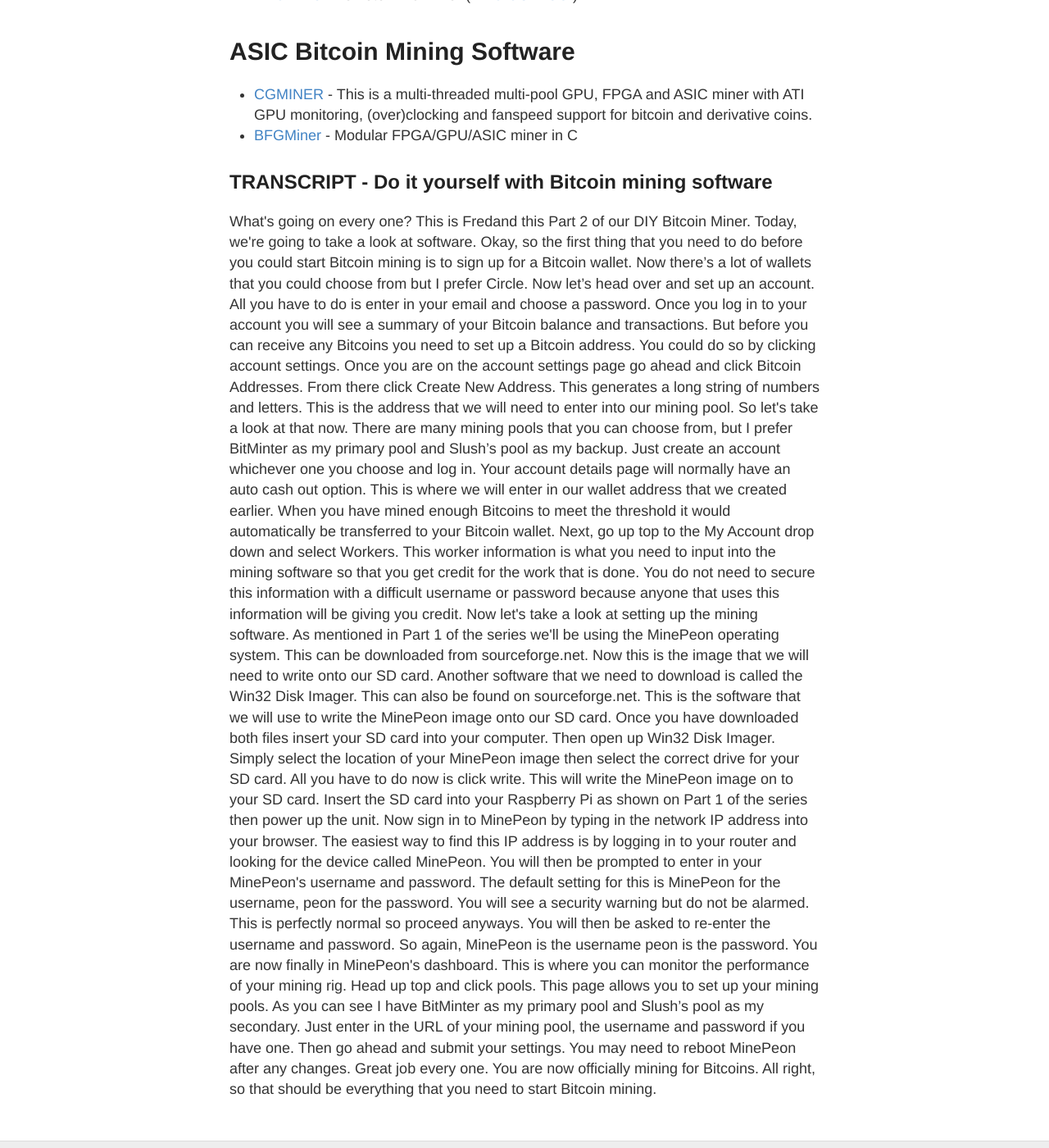
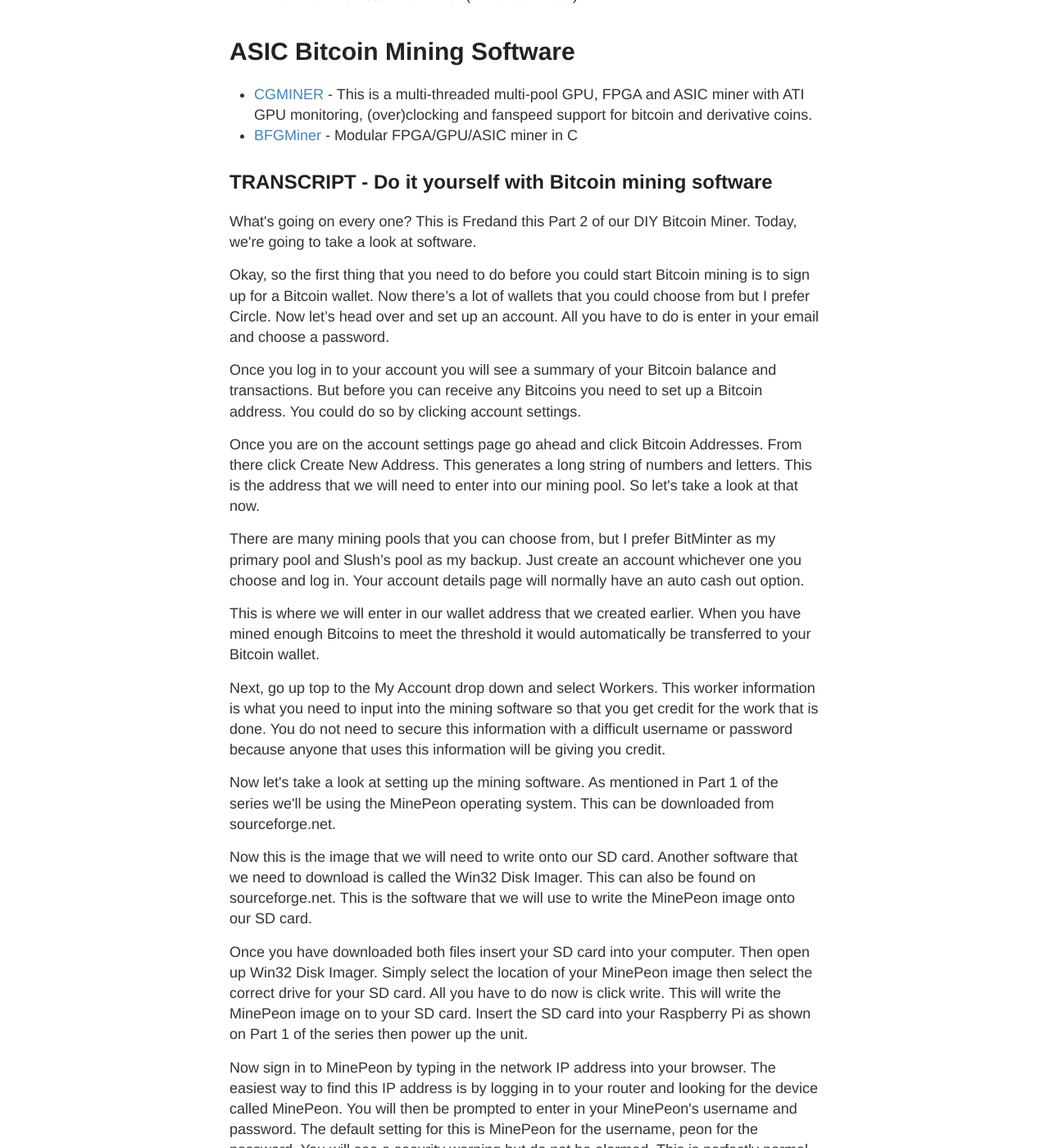
Before and after one commit to vesk4000/bm, a Jekyll site: the page built from bitcoin-mining-software/index.html, in a window 1280 px wide and 1400 px high, scrolled down 3641 px. Shown: the whole window at 82% size. Built offline with Jekyll 4.4.1, drawn with Linux system fonts in a browser that asks for light colours; Markdown is read by kramdown in place of the engine named in the settings; a script that is not in the unit is left out; some of the changed text lies outside the part shown.

Commit message:
Update index.html

```diff
--- a/bitcoin-mining-software/index.html
+++ b/bitcoin-mining-software/index.html
@@ -68,22 +68,28 @@ title: Learn about Bitcoin mining software
 <h2>TRANSCRIPT - Do it yourself with Bitcoin mining software</h2>
 <p>What's going on every one?  This is Fredand this Part 2 of our DIY Bitcoin Miner.  Today, we're going to take a look at software.
 
-Okay, so the first thing that you need to do before you could start Bitcoin mining is to sign up for a Bitcoin wallet.  Now there’s a lot of wallets that you could choose from but I prefer Circle.  Now let’s head over and set up an account.  All you have to do is enter in your email and choose a password.
+<p>Okay, so the first thing that you need to do before you could start Bitcoin mining is to sign up for a Bitcoin wallet.  Now there’s a lot of wallets that you could choose from but I prefer Circle.  Now let’s head over and set up an account.  All you have to do is enter in your email and choose a password.
 
- Once you log in to your account you will see a summary of your Bitcoin balance and transactions.  But before you can receive any Bitcoins you need to set up a Bitcoin address.  You could do so by clicking account settings.  Once you are on the account settings page go ahead and click Bitcoin Addresses.  From there click Create New Address.  This generates a long string of numbers and letters.  This is the address that we will need to enter into our mining pool.  So let's take a look at that now.
+<p>Once you log in to your account you will see a summary of your Bitcoin balance and transactions.  But before you can receive any Bitcoins you need to set up a Bitcoin address.  You could do so by clicking account settings.
 
-There are many mining pools that you can choose from, but I prefer BitMinter as my primary pool and Slush’s pool as my backup.  Just create an account whichever one you choose and log in.  Your account details page will normally have an auto cash out option.  This is where we will enter in our wallet address that we created earlier.  When you have mined enough Bitcoins to meet the threshold it would automatically be transferred to your Bitcoin wallet.
+<p>Once you are on the account settings page go ahead and click Bitcoin Addresses.  From there click Create New Address.  This generates a long string of numbers and letters.  This is the address that we will need to enter into our mining pool.  So let's take a look at that now.
 
-Next, go up top to the My Account drop down and select Workers.  This worker information is what you need to input into the mining software so that you get credit for the work that is done.  You do not need to secure this information with a difficult username or password because anyone that uses this information will be giving you credit.
+<p>There are many mining pools that you can choose from, but I prefer BitMinter as my primary pool and Slush’s pool as my backup.  Just create an account whichever one you choose and log in.  Your account details page will normally have an auto cash out option.
 
-Now let's take a look at setting up the mining software.  As mentioned in Part 1 of the series we'll be using the MinePeon operating system.  This can be downloaded from sourceforge.net.  Now this is the image that we will need to write onto our SD card.  Another software that we need to download is called the Win32 Disk Imager.  This can also be found on sourceforge.net.  This is the software that we will use to write the MinePeon image onto our SD card.
+<p>This is where we will enter in our wallet address that we created earlier.  When you have mined enough Bitcoins to meet the threshold it would automatically be transferred to your Bitcoin wallet.
 
-Once you have downloaded both files insert your SD card into your computer.  Then open up Win32 Disk Imager.  Simply select the location of your MinePeon image then select the correct drive for your SD card.  All you have to do now is click write.  This will write the MinePeon image on to your SD card.  Insert the SD card into your Raspberry Pi as shown on Part 1 of the series then power up the unit.
+<p>Next, go up top to the My Account drop down and select Workers.  This worker information is what you need to input into the mining software so that you get credit for the work that is done.  You do not need to secure this information with a difficult username or password because anyone that uses this information will be giving you credit.
 
-Now sign in to MinePeon by typing in the network IP address into your browser.  The easiest way to find this IP address is by logging in to your router and looking for the device called MinePeon.  You will then be prompted to enter in your MinePeon's username and password.  The default setting for this is MinePeon for the username, peon for the password.  You will see a security warning but do not be alarmed.  This is perfectly normal so proceed anyways.  You will then be asked to re-enter the username and password.
+<p>Now let's take a look at setting up the mining software.  As mentioned in Part 1 of the series we'll be using the MinePeon operating system.  This can be downloaded from sourceforge.net.
 
-So again, MinePeon is the username peon is the password.  You are now finally in MinePeon's dashboard.  This is where you can monitor the performance of your mining rig.  Head up top and click pools.  This page allows you to set up your mining pools.  As you can see I have BitMinter as my primary pool and Slush’s pool as my secondary.  Just enter in the URL of your mining pool, the username and password if you have one.
+<p>Now this is the image that we will need to write onto our SD card.  Another software that we need to download is called the Win32 Disk Imager.  This can also be found on sourceforge.net.  This is the software that we will use to write the MinePeon image onto our SD card.
 
-Then go ahead and submit your settings.  You may need to reboot MinePeon after any changes.  Great job every one.  You are now officially mining for Bitcoins.
+<p>Once you have downloaded both files insert your SD card into your computer.  Then open up Win32 Disk Imager.  Simply select the location of your MinePeon image then select the correct drive for your SD card.  All you have to do now is click write.  This will write the MinePeon image on to your SD card.  Insert the SD card into your Raspberry Pi as shown on Part 1 of the series then power up the unit.
 
-All right, so that should be everything that you need to start Bitcoin mining.
+<p>Now sign in to MinePeon by typing in the network IP address into your browser.  The easiest way to find this IP address is by logging in to your router and looking for the device called MinePeon.  You will then be prompted to enter in your MinePeon's username and password.  The default setting for this is MinePeon for the username, peon for the password.  You will see a security warning but do not be alarmed.  This is perfectly normal so proceed anyways.  You will then be asked to re-enter the username and password.
+
+<p>So again, MinePeon is the username peon is the password.  You are now finally in MinePeon's dashboard.  This is where you can monitor the performance of your mining rig.  Head up top and click pools.  This page allows you to set up your mining pools.  As you can see I have BitMinter as my primary pool and Slush’s pool as my secondary.  Just enter in the URL of your mining pool, the username and password if you have one.
+
+<p>Then go ahead and submit your settings.  You may need to reboot MinePeon after any changes.  Great job every one.  You are now officially mining for Bitcoins.
+
+<p>All right, so that should be everything that you need to start Bitcoin mining.
```
